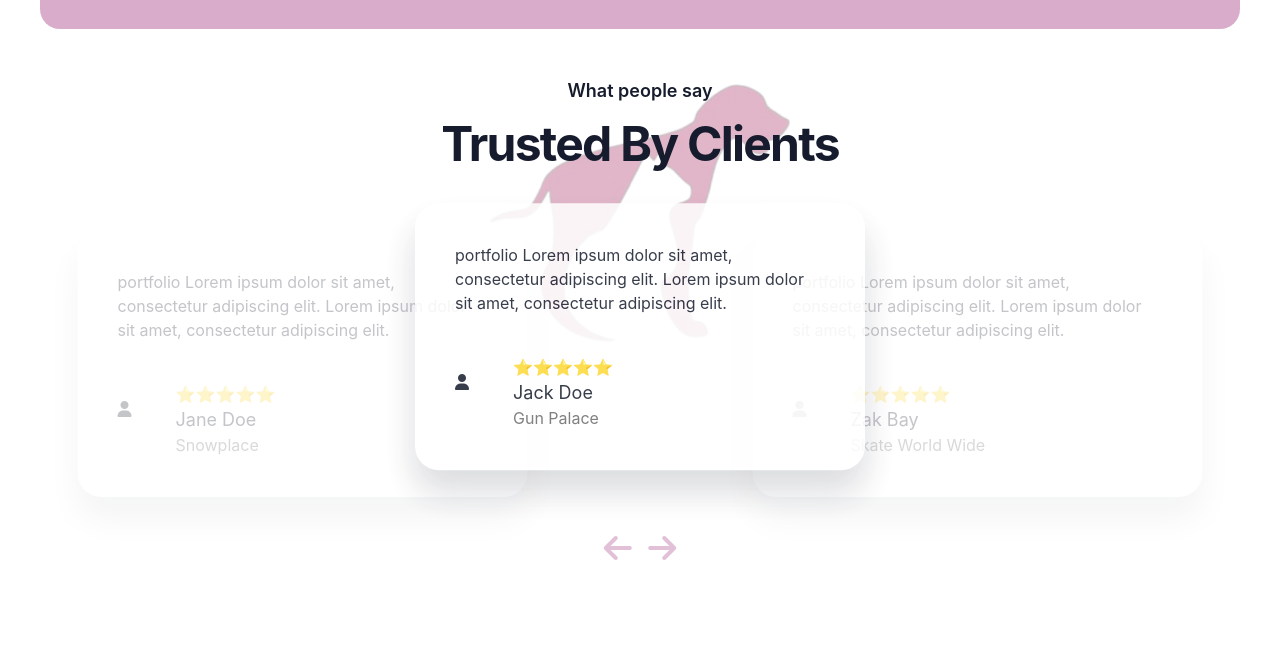
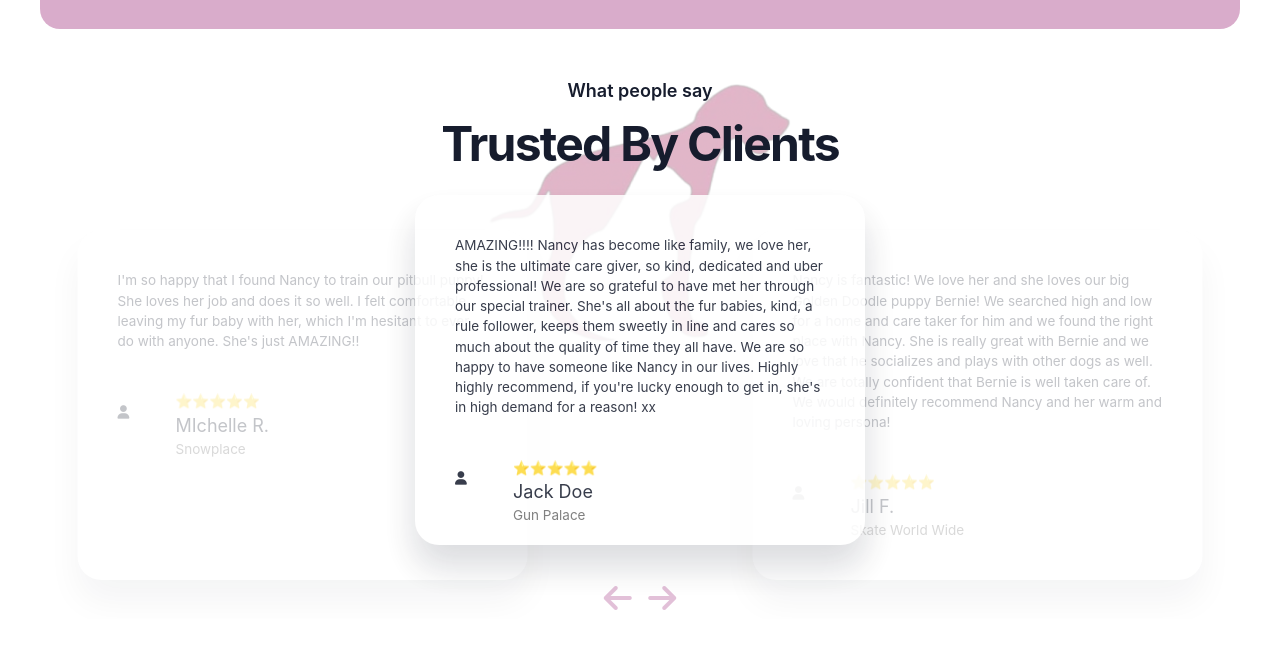
Before and after one commit to Bay102/NancysPetCare, a plain HTML site: page index.html in a window 1280 px wide. Shown: the part 1435-2084 px from the top of the page. Before the commit the page ends 2052 px from the top, so only its background shows below. Drawn offline with Linux system fonts and the light colour scheme.

Commit message:
Reviews Added

```diff
--- a/index.html
+++ b/index.html
@@ -126,7 +126,7 @@
 
            <div class="review-item">
               <div class="review-text">
-                  portfolio Lorem ipsum dolor sit amet, consectetur adipiscing elit. Lorem ipsum dolor sit amet, consectetur adipiscing elit.
+                Nancy is fantastic!  We love her and she loves our big Golden Doodle puppy Bernie! We searched high and low for a home and care taker for him and we found the right place with Nancy.  She is really great with Bernie and we love that he socializes and plays with other dogs as well.  We are totally confident that Bernie is well taken care of.  We would definitely recommend Nancy and her warm and loving persona!
               </div>
               <div class="review-author">
                  <div class="avatar">
@@ -135,14 +135,14 @@
                  </div>
                  <div class="details">
                   <div class="review-stars">⭐️⭐️⭐️⭐️⭐️</div>
-                    <div class="name">Zak Bay</div>
+                    <div class="name">Jill F.</div>
                     <div class="company">Skate World Wide</div>
                  </div>
               </div>
            </div>
            <div class="review-item">
               <div class="review-text">
-                  portfolio Lorem ipsum dolor sit amet, consectetur adipiscing elit. Lorem ipsum dolor sit amet, consectetur adipiscing elit.
+                Nancy was a fantastic choice for our senior pup. Our Pickle does not see well, has arthritis and she has high anxiety. Nancy knew how to put her at ease. When I picked her up, Pickle was happy and proud of her new groom. Thank you Nancy!!
               </div>
               <div class="review-author">
                  <div class="avatar">
@@ -151,7 +151,7 @@
                  </div>
                  <div class="details">
                   <div class="review-stars">⭐️⭐️⭐️⭐️⭐️</div>
-                    <div class="name">John Doe</div>
+                    <div class="name">Keri M.</div>
                     <div class="company">Skate World Wide</div>
                  </div>
               </div>
@@ -159,7 +159,7 @@
 
         <div class="review-item">
            <div class="review-text">
-               portfolio Lorem ipsum dolor sit amet, consectetur adipiscing elit. Lorem ipsum dolor sit amet, consectetur adipiscing elit.
+            I'm so happy that I found Nancy to train our pitbull puppy! She loves her job and does it so well. I felt comfortable leaving my fur baby with her, which I'm hesitant to ever do with anyone. She's just AMAZING!!
            </div>
            <div class="review-author">
               <div class="avatar">
@@ -168,14 +168,14 @@
               </div>
               <div class="details">
                 <div class="review-stars">⭐️⭐️⭐️⭐️⭐️</div>
-                 <div class="name">Jane Doe</div>
+                 <div class="name">MIchelle R.</div>
                  <div class="company">Snowplace</div>
               </div>
            </div>
         </div>
         <div class="review-item">
            <div class="review-text">
-              portfolio Lorem ipsum dolor sit amet, consectetur adipiscing elit. Lorem ipsum dolor sit amet, consectetur adipiscing elit.
+            AMAZING!!!! Nancy has become like family, we love her, she is the ultimate care giver, so kind, dedicated and uber professional!  We are so grateful to have met her through our special trainer.  She's all about the fur babies, kind, a rule follower, keeps them sweetly in line and cares so much about the quality of time they all have.  We are so happy to have someone like Nancy in our lives.  Highly highly recommend, if you're lucky enough to get in, she's in high demand for a reason! xx
            </div>
            <div class="review-author">
               <div class="avatar">
--- a/styles.css
+++ b/styles.css
@@ -18,8 +18,6 @@
 .custom-shape-divider-bottom-1669000324 .shape-fill {
    fill: var(--pinkBg);
 }
-
-
 
 .navbar {
    display: flex;
@@ -266,16 +264,18 @@
 .review-carousel {
    display: flex;
    justify-content: center;
-   height: 250px;
+   height: 300px;
    margin: 50px 0 50px;
    pointer-events: none;
 }
 
 .review-carousel .review-item {
+   font-size: 13.5px;
    background: var(--bg-panel);
    color: var(--color-text-base);
    max-width: 450px;
    width: 100%;
+   height: 350px;
    padding: 2.5rem;
    border-radius: 24px;
    box-shadow: 0 22px 34px rgb(22, 28, 45, .18);
```
Also changed, not shown: carousel.js (+0 -33 lines).
